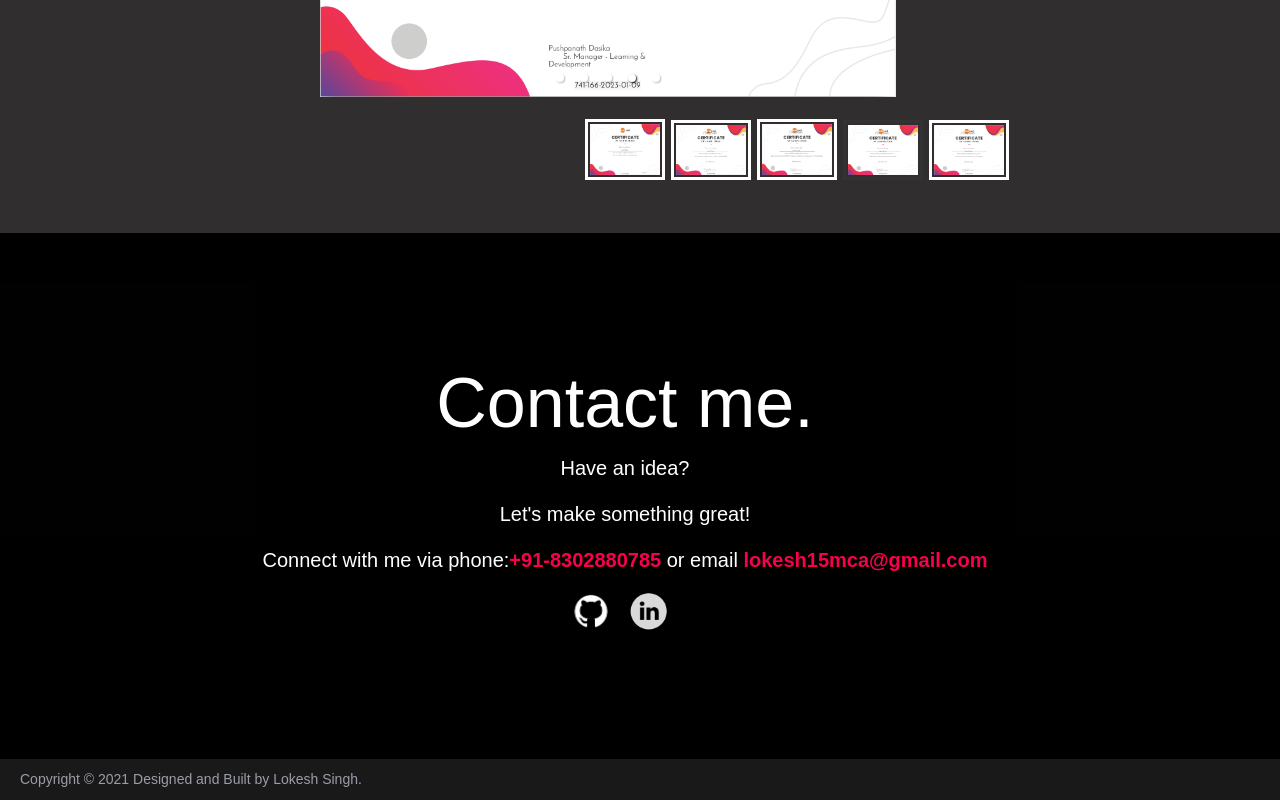
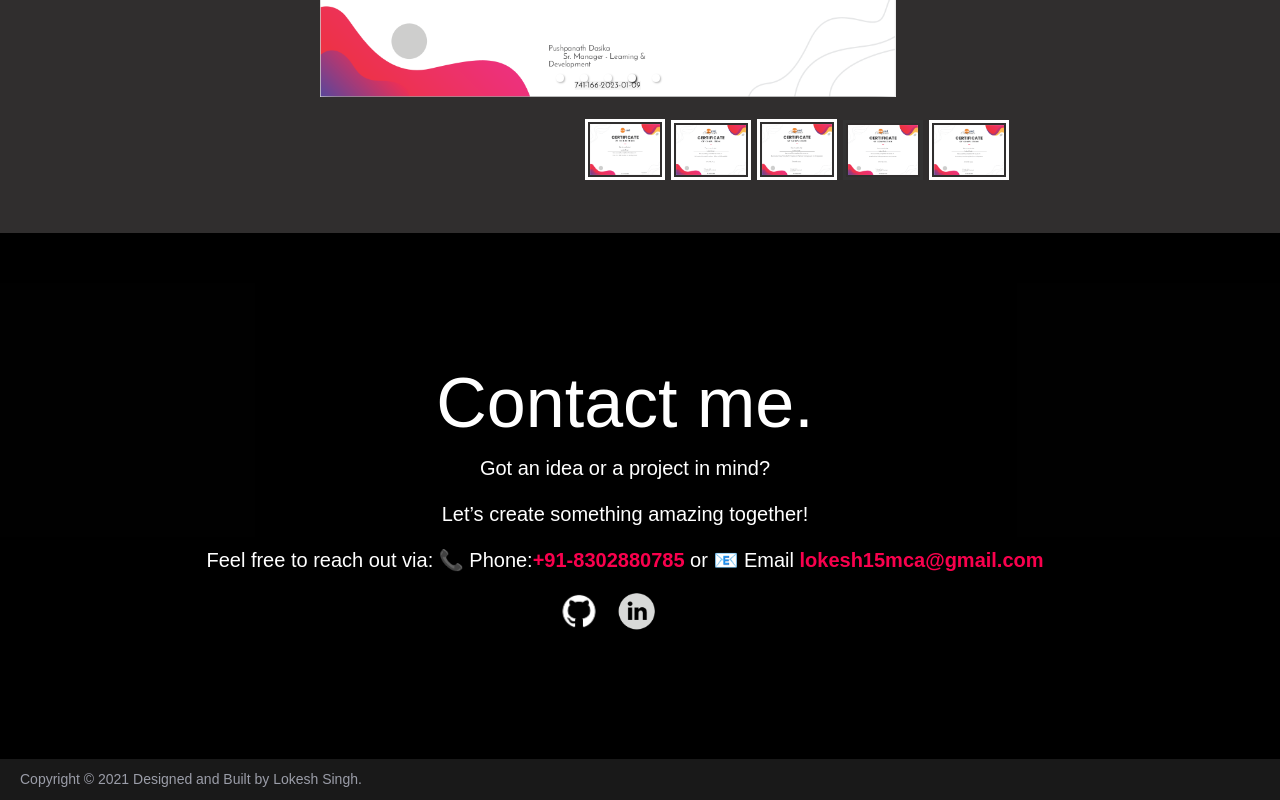
Before and after one commit to lokesh15mca/Portfolio, a React (Create React App) app: page / in a window 1280 px wide. Shown: the part 4290-5090 px from the top of the page. Built offline with nearby package versions, Linux system fonts and the light colour scheme.

Commit message:
Update Contact.jsx

```diff
--- a/src/components/Contact.jsx
+++ b/src/components/Contact.jsx
@@ -12,12 +12,13 @@ function Contact() {
                 <div className="contact__box">
                     <div className="contact__meta">
                         <h1 className="hire__text">Contact me.</h1>
-                        <p className="hire__text white">Have an idea?</p>
-                        <p className="hire__text white">Let's make something great!</p>
+                        <p className="hire__text white">Got an idea or a project in mind?</p>
+                        <p className="hire__text white">Let’s create something amazing together!</p>
 
                         {/* <p className="hire__text white">Connect with me via phone:</p> */}
-                        <p className="hire__text white">Connect with me via phone:
-                            <strong>+91-8302880785</strong> or email{" "}
+                        <p className="hire__text white">Feel free to reach out via: 📞 Phone:
+                            <strong>+91-8302880785</strong> or
+📧 Email{" "}
                             <strong>lokesh15mca@gmail.com</strong>
                         </p>
                         <div style={{marginLeft:"40%"}}>
```
